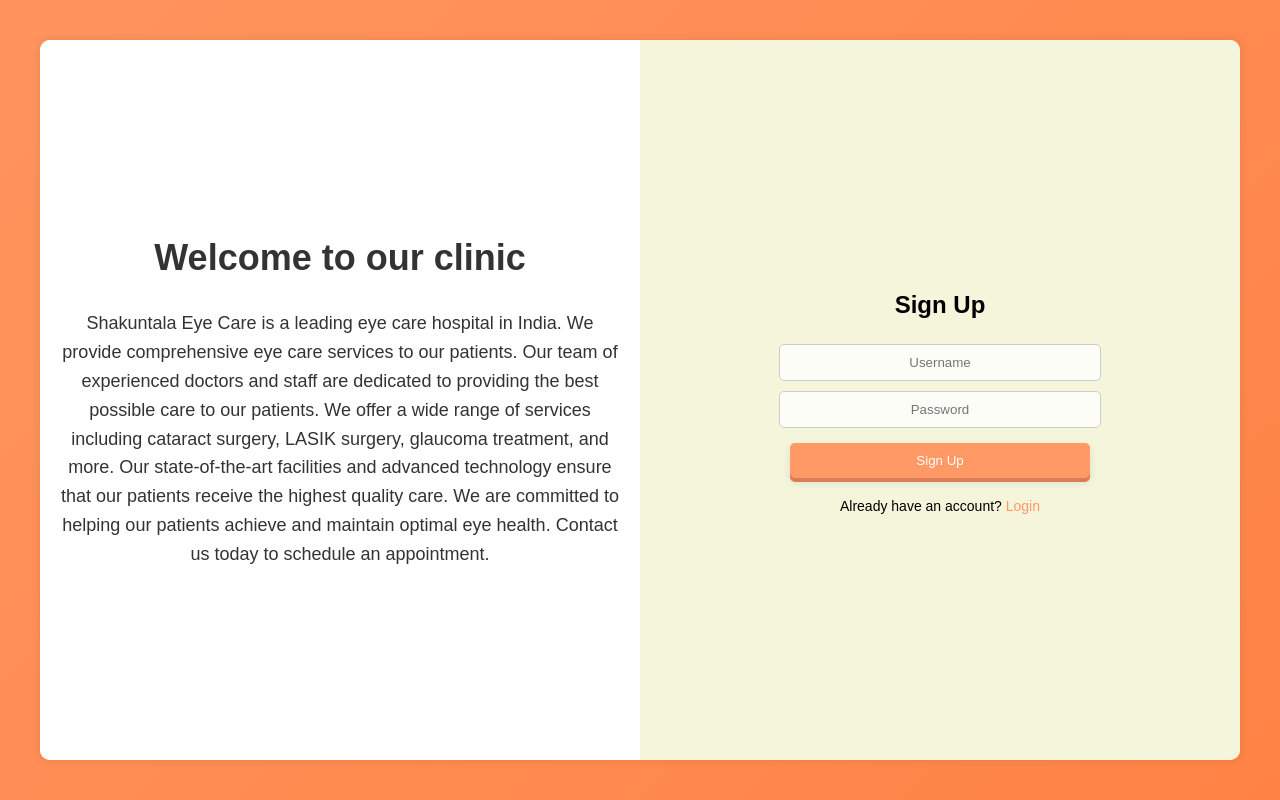
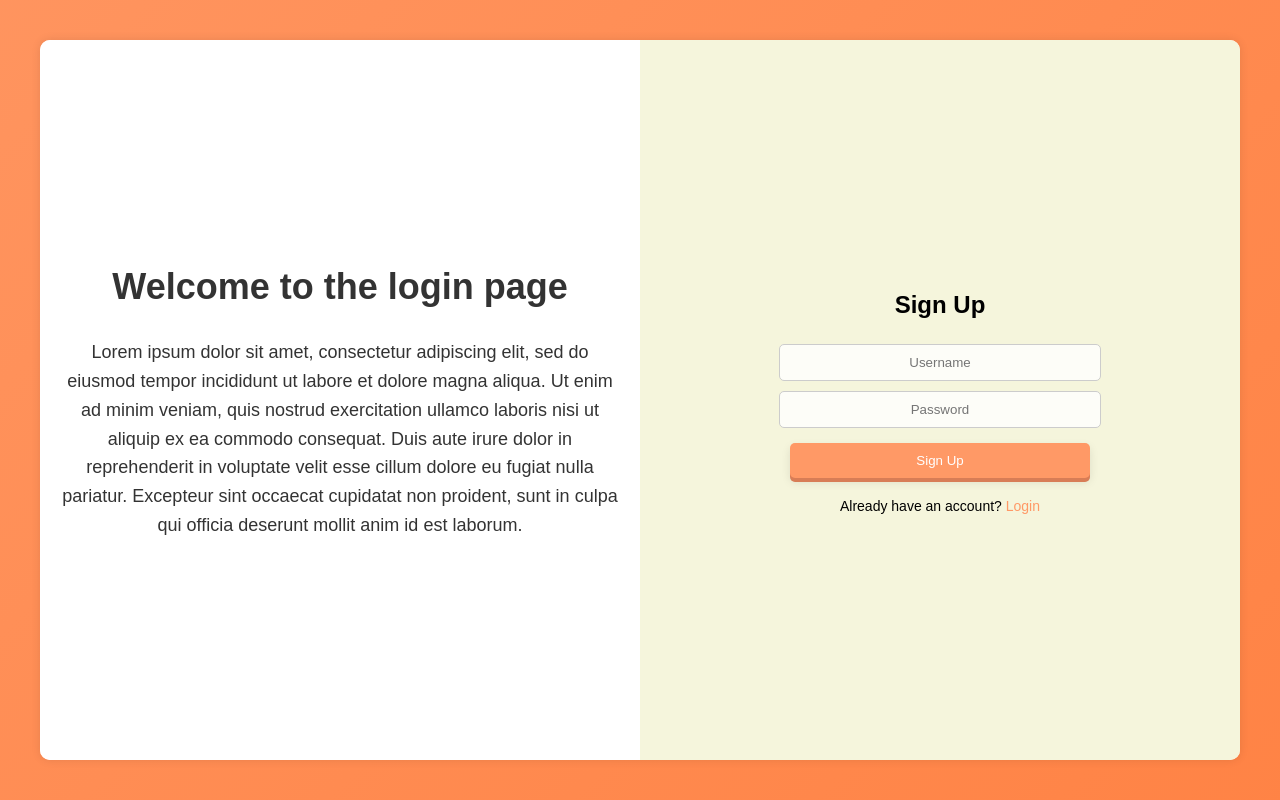
Before and after one commit to RoyalGeek775/RoyalGeek, a plain HTML site: page hello.html in a window 1280 px wide. Drawn offline with Linux system fonts and the light colour scheme.

Commit message:
Update hello.html

```diff
--- a/hello.html
+++ b/hello.html
@@ -3,14 +3,14 @@
 <head>
     <meta charset="UTF-8">
     <meta name="viewport" content="width=device-width, initial-scale=1.0">
-    <title>Dimensional Portal Login</title>
+    <title>Login Page</title>
     <link rel="stylesheet" href="hello.css">
 </head>
 <body>
     <div class="container">
         <div class="info">
-            <h1>Welcome to our clinic</h1>
-            <p>Shakuntala Eye Care is a leading eye care hospital in India. We provide comprehensive eye care services to our patients. Our team of experienced doctors and staff are dedicated to providing the best possible care to our patients. We offer a wide range of services including cataract surgery, LASIK surgery, glaucoma treatment, and more. Our state-of-the-art facilities and advanced technology ensure that our patients receive the highest quality care. We are committed to helping our patients achieve and maintain optimal eye health. Contact us today to schedule an appointment.</p>
+            <h1>Welcome to the login page</h1>
+            <p>Lorem ipsum dolor sit amet, consectetur adipiscing elit, sed do eiusmod tempor incididunt ut labore et dolore magna aliqua. Ut enim ad minim veniam, quis nostrud exercitation ullamco laboris nisi ut aliquip ex ea commodo consequat. Duis aute irure dolor in reprehenderit in voluptate velit esse cillum dolore eu fugiat nulla pariatur. Excepteur sint occaecat cupidatat non proident, sunt in culpa qui officia deserunt mollit anim id est laborum.</p>
         </div>
         <div class="form-container">
             <div class="form signup-form">
```
